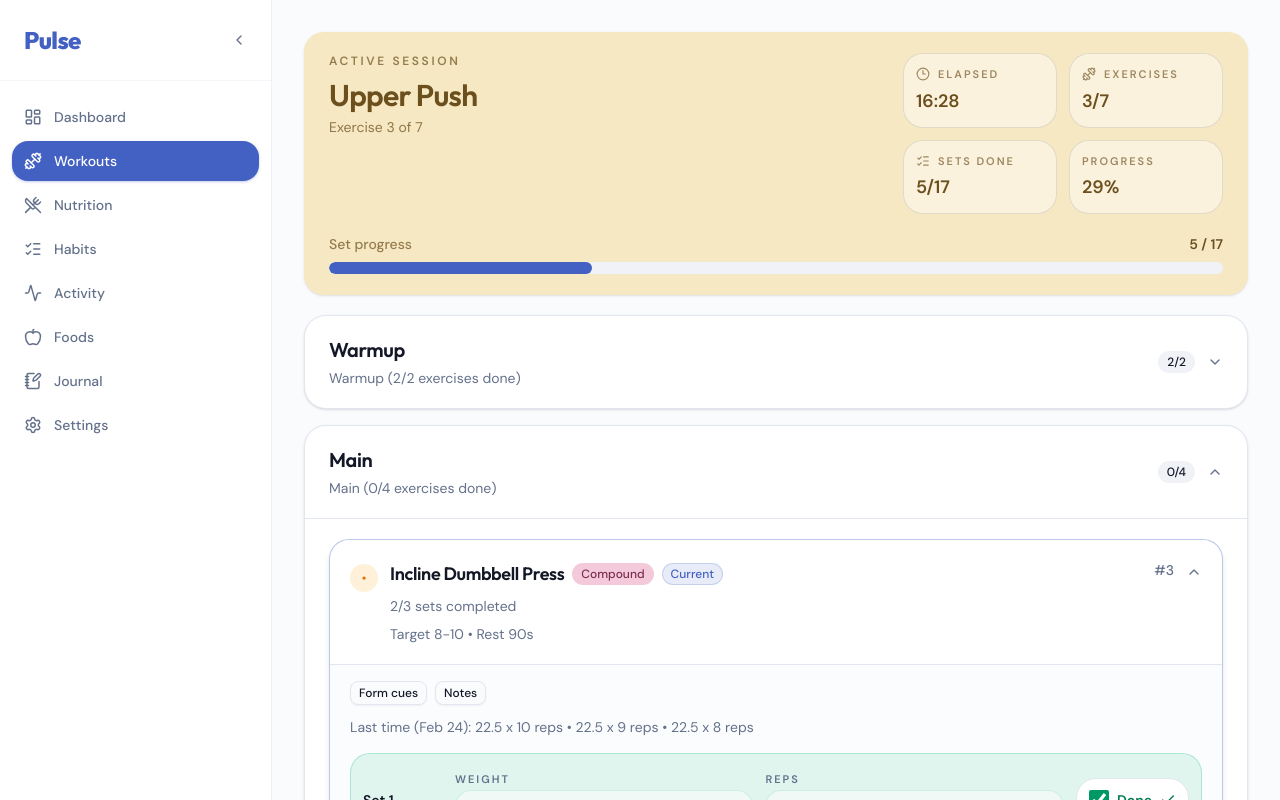
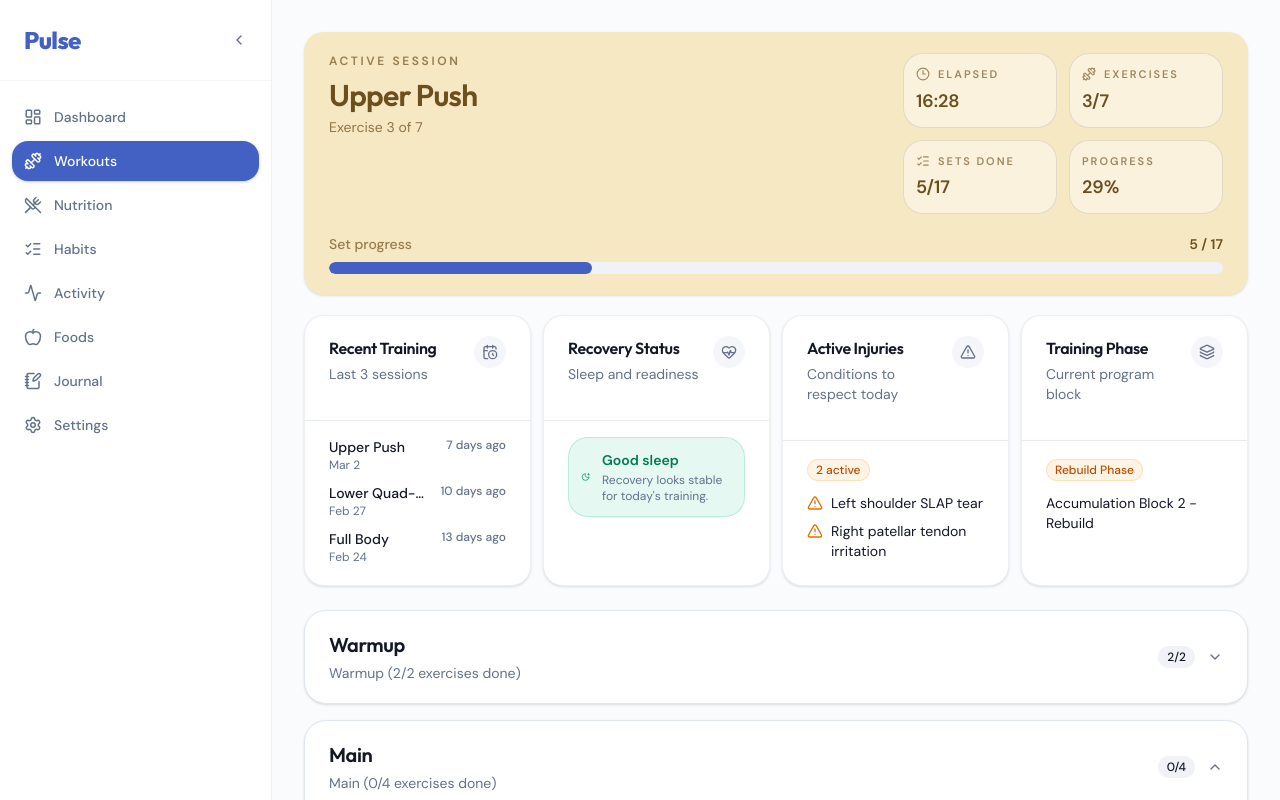
Before and after one commit to derekbeau/pulse-fitness-app, a React (Vite) app in the folder apps/web/: page /workouts/active in a window 1280 px wide. Shown: the top 800 px of the page. Built offline with nearby package versions, Linux system fonts and the light colour scheme.

Commit message:
feat(web): add workout session context cards

```diff
--- /dev/null
+++ b/apps/web/src/features/workouts/components/session-context.tsx
@@ -0,0 +1,235 @@
+import type { ReactNode } from 'react';
+import {
+  AlertTriangle,
+  CalendarClock,
+  HeartPulse,
+  Layers3,
+  MoonStar,
+} from 'lucide-react';
+
+import { Badge } from '@/components/ui/badge';
+import { Card, CardContent, CardHeader, CardTitle } from '@/components/ui/card';
+import { cn } from '@/lib/utils';
+
+import type {
+  ActiveWorkoutPhaseBadge,
+  ActiveWorkoutSessionContext,
+  ActiveWorkoutSleepStatus,
+} from '../types';
+
+const recentSessionDateFormatter = new Intl.DateTimeFormat('en-US', {
+  day: 'numeric',
+  month: 'short',
+});
+
+const sleepStatusConfig: Record<
+  ActiveWorkoutSleepStatus,
+  { className: string; iconClassName: string; label: string }
+> = {
+  poor: {
+    className: 'border-red-500/20 bg-red-500/10 text-red-700 dark:text-red-300',
+    iconClassName: 'text-red-600 dark:text-red-300',
+    label: 'Poor sleep',
+  },
+  fair: {
+    className: 'border-amber-500/20 bg-amber-500/10 text-amber-700 dark:text-amber-300',
+    iconClassName: 'text-amber-600 dark:text-amber-300',
+    label: 'Fair sleep',
+  },
+  good: {
+    className: 'border-emerald-500/20 bg-emerald-500/10 text-emerald-700 dark:text-emerald-300',
+    iconClassName: 'text-emerald-600 dark:text-emerald-300',
+    label: 'Good sleep',
+  },
+  great: {
+    className: 'border-sky-500/20 bg-sky-500/10 text-sky-700 dark:text-sky-300',
+    iconClassName: 'text-sky-600 dark:text-sky-300',
+    label: 'Great sleep',
+  },
+};
+
+const phaseBadgeConfig: Record<ActiveWorkoutPhaseBadge, string> = {
+  moderate: 'border-emerald-500/20 bg-emerald-500/10 text-emerald-700 dark:text-emerald-300',
+  rebuild: 'border-amber-500/20 bg-amber-500/10 text-amber-700 dark:text-amber-300',
+  recovery: 'border-sky-500/20 bg-sky-500/10 text-sky-700 dark:text-sky-300',
+  test: 'border-fuchsia-500/20 bg-fuchsia-500/10 text-fuchsia-700 dark:text-fuchsia-300',
+};
+
+type SessionContextProps = {
+  className?: string;
+  context: ActiveWorkoutSessionContext;
+};
+
+export function SessionContext({ className, context }: SessionContextProps) {
+  const sleepStatus = sleepStatusConfig[context.sleepStatus];
+  const phaseBadge = inferPhaseBadge(context.trainingPhaseLabel);
+
+  return (
+    <section aria-label="Session context" className={className}>
+      <div className="flex gap-3 overflow-x-auto pb-1 md:grid md:grid-cols-2 md:overflow-visible xl:grid-cols-4">
+        <ContextCard
+          className="min-w-[17rem] shrink-0 md:min-w-0"
+          description="Last 3 sessions"
+          icon={CalendarClock}
+          title="Recent Training"
+        >
+          <ul className="space-y-2.5">
+            {context.recentSessions.slice(0, 3).map((session) => (
+              <li className="flex items-start justify-between gap-3" key={session.id}>
+                <div className="min-w-0">
+                  <p className="truncate text-sm font-medium text-foreground">{session.name}</p>
+                  <p className="text-xs text-muted">
+                    {recentSessionDateFormatter.format(parseDateKey(session.date))}
+                  </p>
+                </div>
+                <p className="shrink-0 text-xs font-medium text-muted">
+                  {formatDaysSince(session.date)}
+                </p>
+              </li>
+            ))}
+          </ul>
+        </ContextCard>
+
+        <ContextCard
+          className="min-w-[17rem] shrink-0 md:min-w-0"
+          description="Sleep and readiness"
+          icon={HeartPulse}
+          title="Recovery Status"
+        >
+          <div
+            className={cn(
+              'flex items-center gap-3 rounded-2xl border px-3 py-3',
+              sleepStatus.className,
+            )}
+          >
+            <MoonStar aria-hidden="true" className={cn('size-4', sleepStatus.iconClassName)} />
+            <div className="space-y-0.5">
+              <p className="text-sm font-semibold">{sleepStatus.label}</p>
+              <p className="text-xs text-muted">Recovery looks stable for today&apos;s training.</p>
+            </div>
+          </div>
+        </ContextCard>
+
+        <ContextCard
+          className="min-w-[17rem] shrink-0 md:min-w-0"
+          description="Conditions to respect today"
+          icon={AlertTriangle}
+          title="Active Injuries"
+        >
+          <div className="space-y-3">
+            <Badge className="w-fit border-amber-500/20 bg-amber-500/10 text-amber-700 dark:text-amber-300">
+              {`${context.activeInjuries.length} active`}
+            </Badge>
+            {context.activeInjuries.length > 0 ? (
+              <ul className="space-y-2">
+                {context.activeInjuries.map((injury) => (
+                  <li className="flex items-start gap-2" key={injury.id}>
+                    <AlertTriangle
+                      aria-hidden="true"
+                      className="mt-0.5 size-4 shrink-0 text-amber-600 dark:text-amber-300"
+                    />
+                    <span className="text-sm text-foreground">{injury.label}</span>
+                  </li>
+                ))}
+              </ul>
+            ) : (
+              <p className="text-sm text-muted">No active conditions</p>
+            )}
+          </div>
+        </ContextCard>
+
+        <ContextCard
+          className="min-w-[17rem] shrink-0 md:min-w-0"
+          description="Current program block"
+          icon={Layers3}
+          title="Training Phase"
+        >
+          <div className="space-y-3">
+            <Badge className={cn('w-fit border-transparent', phaseBadgeConfig[phaseBadge])}>
+              {formatPhaseBadgeLabel(phaseBadge)}
+            </Badge>
+            <p className="text-sm text-foreground">{context.trainingPhaseLabel}</p>
+          </div>
+        </ContextCard>
+      </div>
+    </section>
+  );
+}
+
+function ContextCard({
+  className,
+  children,
+  description,
+  icon: Icon,
+  title,
+}: {
+  className?: string;
+  children: ReactNode;
+  description: string;
+  icon: typeof CalendarClock;
+  title: string;
+}) {
+  return (
+    <Card className={cn('gap-0 py-0 shadow-sm', className)}>
+      <CardHeader className="gap-3 border-b border-border/80 pb-4 pt-5">
+        <div className="flex items-start justify-between gap-3">
+          <div className="space-y-1">
+            <CardTitle className="text-base">{title}</CardTitle>
+            <p className="text-sm text-muted">{description}</p>
+          </div>
+          <div className="rounded-full bg-secondary/70 p-2 text-muted">
+            <Icon aria-hidden="true" className="size-4" />
+          </div>
+        </div>
+      </CardHeader>
+      <CardContent className="pt-4 pb-5">{children}</CardContent>
+    </Card>
+  );
+}
+
+function formatDaysSince(dateKey: string) {
+  const daysSince = Math.max(0, getDayDifference(parseDateKey(dateKey), new Date()));
+
+  if (daysSince === 0) {
+    return 'Today';
+  }
+
+  if (daysSince === 1) {
+    return '1 day ago';
+  }
+
+  return `${daysSince} days ago`;
+}
+
+function getDayDifference(from: Date, to: Date) {
+  const start = Date.UTC(from.getFullYear(), from.getMonth(), from.getDate());
+  const end = Date.UTC(to.getFullYear(), to.getMonth(), to.getDate());
+
+  return Math.floor((end - start) / 86_400_000);
+}
+
+function parseDateKey(dateKey: string) {
+  return new Date(`${dateKey}T12:00:00`);
+}
+
+function inferPhaseBadge(trainingPhaseLabel: string): ActiveWorkoutPhaseBadge {
+  const label = trainingPhaseLabel.toLowerCase();
+
+  if (label.includes('rebuild')) {
+    return 'rebuild';
+  }
+
+  if (label.includes('recovery')) {
+    return 'recovery';
+  }
+
+  if (label.includes('test')) {
+    return 'test';
+  }
+
+  return 'moderate';
+}
+
+function formatPhaseBadgeLabel(phase: ActiveWorkoutPhaseBadge) {
+  return `${phase.charAt(0).toUpperCase()}${phase.slice(1)} Phase`;
+}
--- a/apps/web/src/features/workouts/index.ts
+++ b/apps/web/src/features/workouts/index.ts
@@ -2,6 +2,7 @@ export { ExerciseLibrary } from './components/exercise-library';
 export { SessionExerciseList } from './components/session-exercise-list';
 export { SessionFeedback } from './components/session-feedback';
 export { SessionHeader } from './components/session-header';
+export { SessionContext } from './components/session-context';
 export { SessionSummary } from './components/session-summary';
 export { TemplateBrowser } from './components/template-browser';
 export { WorkoutCalendar } from './components/workout-calendar';
--- a/apps/web/src/pages/active-workout.tsx
+++ b/apps/web/src/pages/active-workout.tsx
@@ -2,6 +2,7 @@ import { useMemo, useRef, useState } from 'react';
 import { useNavigate, useSearchParams } from 'react-router';
 
 import {
+  SessionContext,
   SessionExerciseList,
   SessionFeedback,
   SessionHeader,
@@ -11,6 +12,7 @@ import {
   createInitialWorkoutSetDrafts,
   createWorkoutSetDraft,
   createWorkoutSetId,
+  workoutSessionContext,
   type ActiveWorkoutSetDrafts,
 } from '@/features/workouts';
 import { mockTemplates } from '@/lib/mock-data/workouts';
@@ -91,6 +93,8 @@ export function ActiveWorkoutPage() {
             totalSets={session.totalSets}
             workoutName={session.workoutName}
           />
+
+          <SessionContext context={workoutSessionContext} />
 
           <SessionExerciseList
             focusSetId={focusSetId}
```
Also changed, not shown: 2 other files (tests, documents, lock files or other folders).
